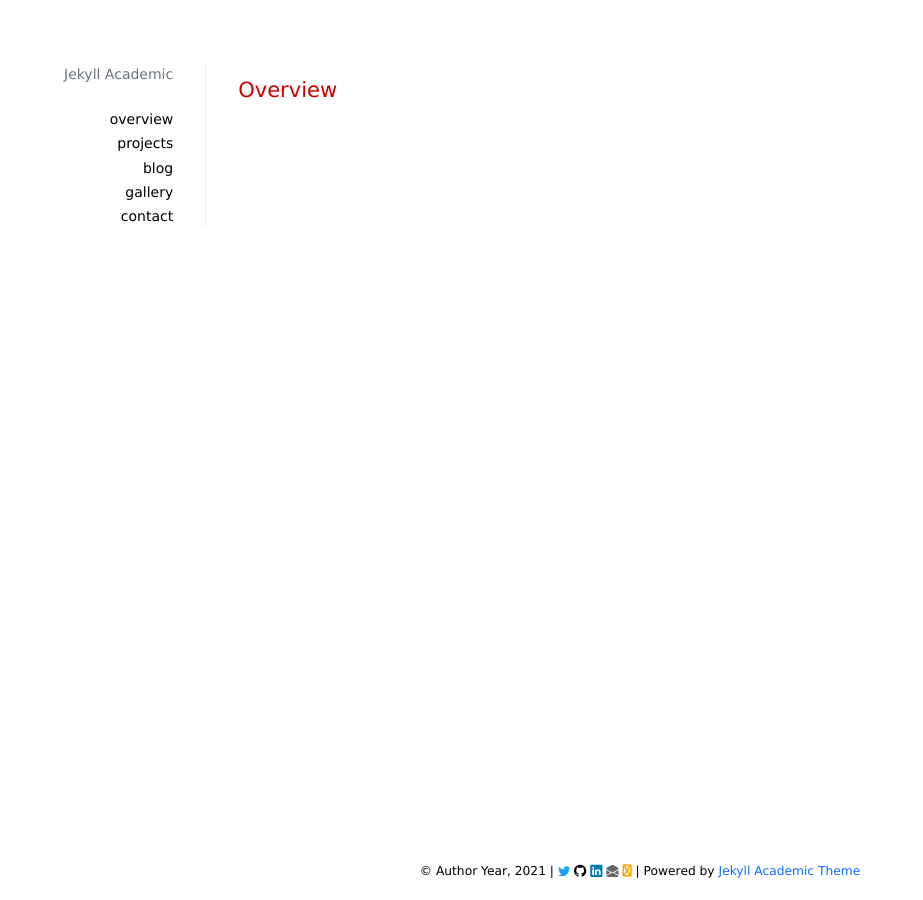
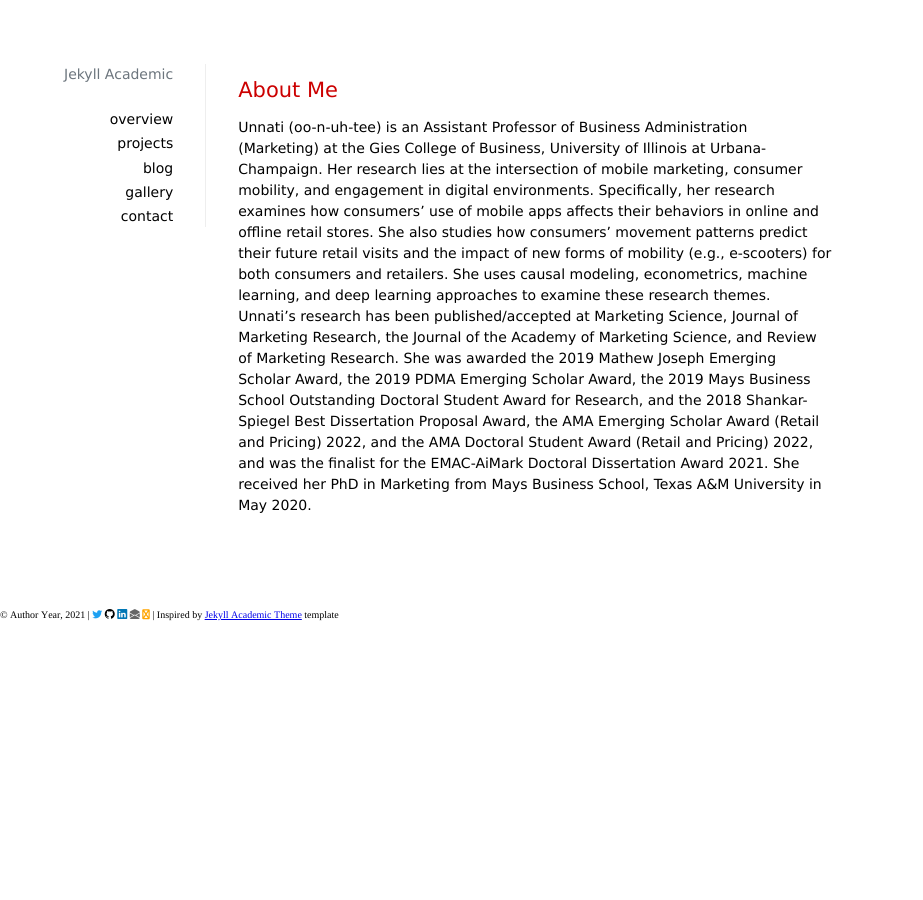
Before and after one commit to unnatinarang/unnatinarang.github.io, a Jekyll site: the page built from _pages/overview.md, in a window 1280 px wide. Shown: the whole page, without its empty margins (0-923 px from the left). Built offline with Jekyll 4.4.1, drawn with Linux system fonts in a browser that asks for light colours; nearby versions of some CDN libraries; a style sheet for code colours, icons or effects is not loaded.

```diff
--- a/_includes/footer.html
+++ b/_includes/footer.html
@@ -1,10 +1,20 @@
-<footer class="stickyfooter text-center">
-  <small>
-  <div class="small"></div>
-    &copy; {{ site.jekyllacademic.footer }}
-    |
-    {% include socials.html %}
-    |
-    Powered by <a href="https://github.com/yak-fumblepack/jekyll-academic">Jekyll Academic Theme</a>
-  </small>
-</footer>
+<!DOCTYPE html PUBLIC "-//W3C//DTD HTML 4.01//EN" "http://www.w3.org/TR/html4/strict.dtd">
+<html>
+<head>
+  <meta http-equiv="Content-Type" content="text/html; charset=utf-8">
+  <meta http-equiv="Content-Style-Type" content="text/css">
+  <title></title>
+  <meta name="Generator" content="Cocoa HTML Writer">
+  <meta name="CocoaVersion" content="2022.6">
+  <style type="text/css">
+    p.p1 {margin: 0.0px 0.0px 0.0px 0.0px; font: 10.0px Times; color: #000000; -webkit-text-stroke: #000000; min-height: 13.0px}
+    p.p2 {margin: 0.0px 0.0px 0.0px 0.0px; font: 10.0px Times; color: #000000; -webkit-text-stroke: #000000}
+    span.s1 {font-kerning: none}
+    span.s2 {text-decoration: underline ; font-kerning: none; color: #0000e9; -webkit-text-stroke: 0px #0000e9}
+  </style>
+</head>
+<body>
+<p class="p1"><span class="s1"></span><br></p>
+<p class="p2"><span class="s1">© {{ site.jekyllacademic.footer }} | {% include socials.html %} | Inspired by <a href="https://github.com/yak-fumblepack/jekyll-academic"><span class="s2">Jekyll Academic Theme</span></a> template</span></p>
+</body>
+</html>
--- a/_pages/overview.md
+++ b/_pages/overview.md
@@ -2,4 +2,10 @@
 layout: default
 ---
 
-<h1 style="color: #cc0000;">Overview</h1>
+<h1 style="color: #cc0000;">About Me</h1>
+
+<p>
+Unnati (oo-n-uh-tee)  is an Assistant Professor of Business Administration (Marketing) at the Gies College of Business, University of Illinois at Urbana-Champaign. Her research lies at the intersection of mobile marketing, consumer mobility, and engagement in digital environments. Specifically, her research examines how consumers’ use of mobile apps affects their behaviors in online and offline retail stores. She also studies how consumers’ movement patterns predict their future retail visits and the impact of new forms of mobility (e.g., e-scooters) for both consumers and retailers. She uses causal modeling, econometrics, machine learning, and deep learning approaches to examine these research themes.
+
+Unnati’s research has been published/accepted at Marketing Science, Journal of Marketing Research, the Journal of the Academy of Marketing Science, and Review of Marketing Research. She was awarded the 2019 Mathew Joseph Emerging Scholar Award, the 2019 PDMA Emerging Scholar Award, the 2019 Mays Business School Outstanding Doctoral Student Award for Research, and the 2018 Shankar-Spiegel Best Dissertation Proposal Award, the AMA Emerging Scholar Award (Retail and Pricing) 2022, and the AMA Doctoral Student Award (Retail and Pricing) 2022, and was the finalist for the EMAC-AiMark Doctoral Dissertation Award 2021. She received her PhD in Marketing from Mays Business School, Texas A&M University in May 2020.
+</p>
```
Also changed, not shown: _projects/2021-04-30-sample-first-project.md (+2 -2 lines), _projects/2021-05-01-sample-other-post.md (+3 -3 lines).
